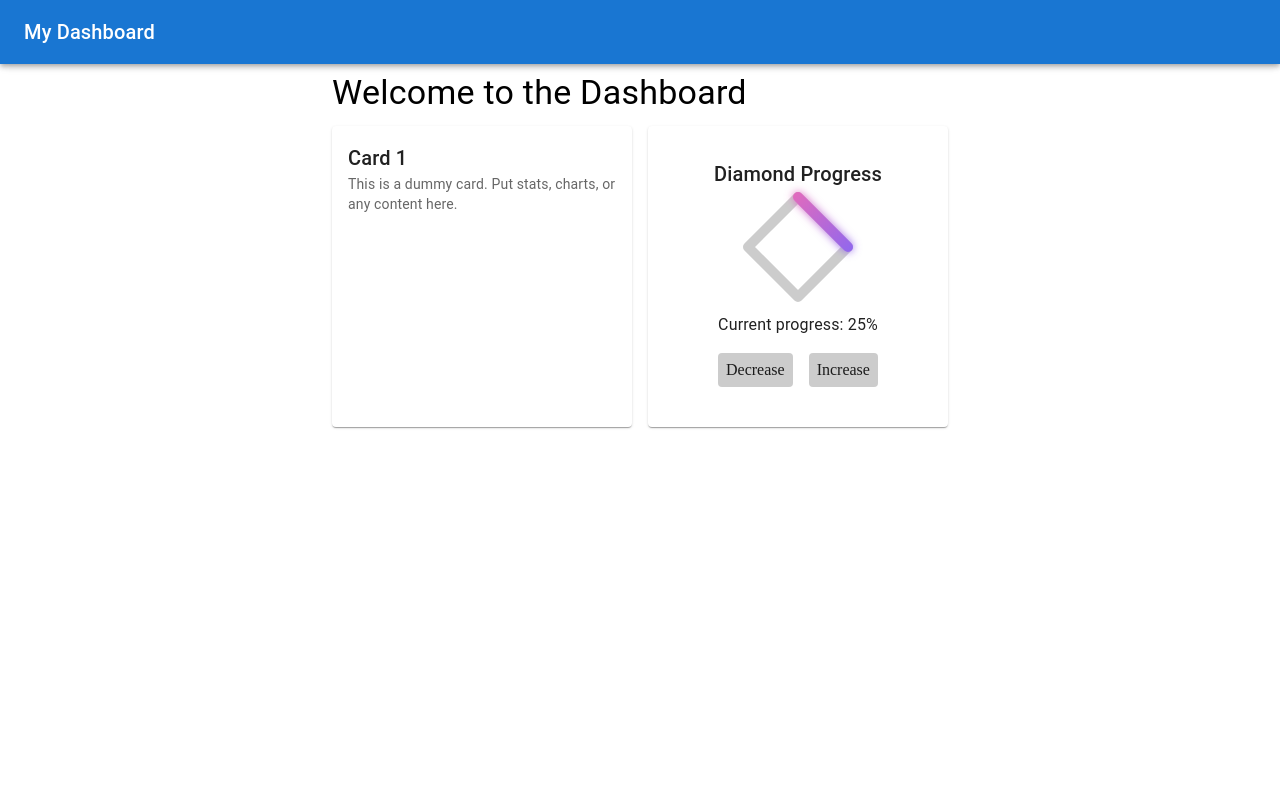
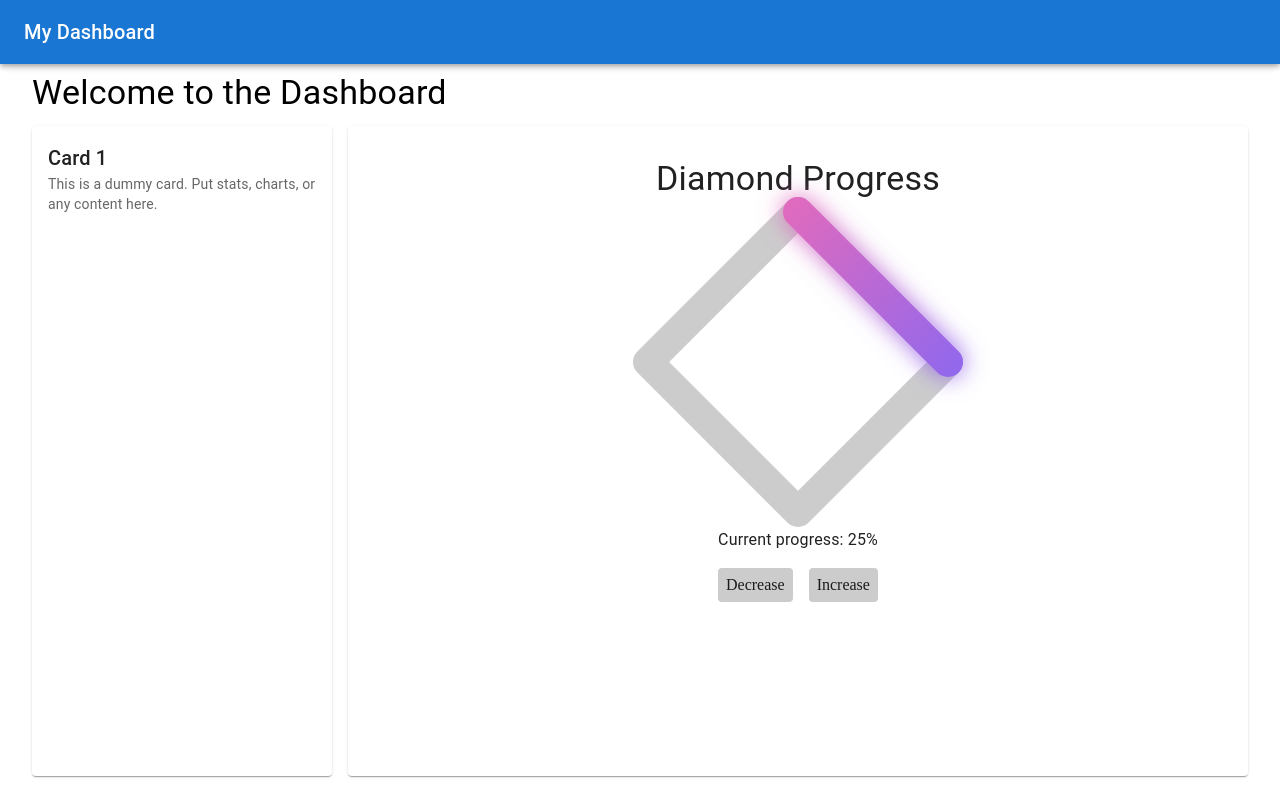
Before and after one commit to WanderingWalnut/HomeRun, a React (Vite) app in the folder frontend/frontend/: page /mainpage in a window 1280 px wide. Built offline with nearby package versions, Linux system fonts and the light colour scheme.

Commit message:
Made it look better

```diff
--- a/frontend/frontend/src/pages/MainPage.tsx
+++ b/frontend/frontend/src/pages/MainPage.tsx
@@ -13,7 +13,7 @@ import { styled } from '@mui/material/styles';
  * FANCY DIAMOND PROGRESS COMPONENT
  * Uses a gradient stroke with a subtle glow.
  */
-function DiamondProgress({ value = 0, size = 100, strokeWidth = 10 }) {
+function DiamondProgress({ value = 0, size = 300, strokeWidth = 10 }) {
   // Clamp value between 0–100
   const clampedValue = Math.min(100, Math.max(0, value));
 
@@ -129,9 +129,9 @@ function Dashboard() {
           </Card>
 
           {/* Fancy Diamond Progress Card */}
-          <Card sx={{ width: 300, textAlign: 'center', p: 2 }}>
+          <Card sx={{ width: 900, height: 650, textAlign: 'center', p: 2 }}>
             <CardContent>
-              <Typography variant="h6" gutterBottom>
+              <Typography variant="h4" gutterBottom>
                 Diamond Progress
               </Typography>
               <DiamondProgress value={progress} />
```
